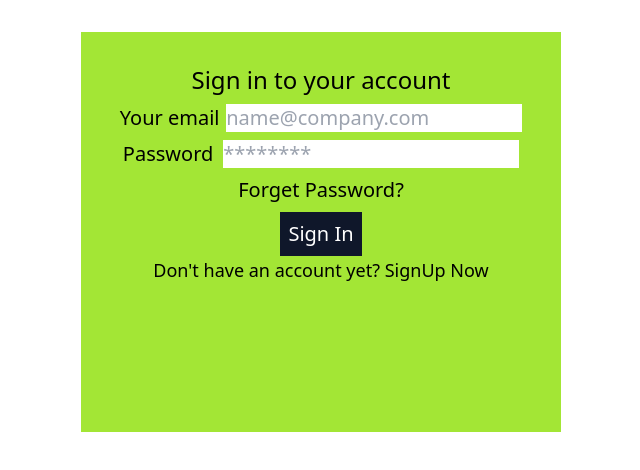
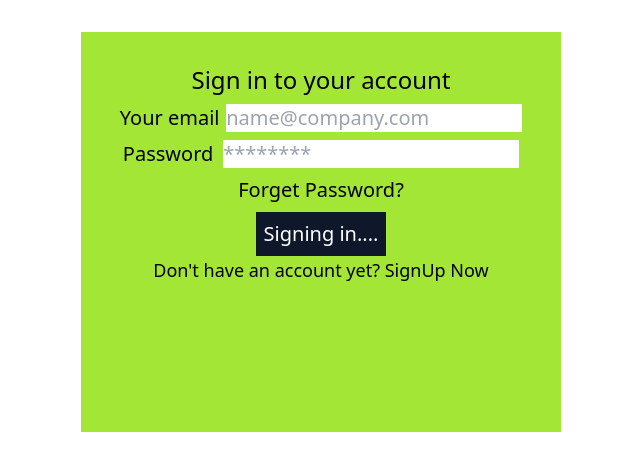
Before and after one commit to sarb001/ReserveaRoom, a React (Vite) app in the folder frontend/: page /login in a window 1280 px wide. Shown: the top 470 px of the page, without its empty margins (319-959 px from the left). Built offline with nearby package versions, Linux system fonts and the light colour scheme; no server answers; a web font is replaced by a local one.

Commit message:
button  -loader works

```diff
--- a/frontend/src/components/Login/Login.jsx
+++ b/frontend/src/components/Login/Login.jsx
@@ -1,5 +1,5 @@
 import React, { useState } from 'react';
-import { useDispatch  } from 'react-redux';
+import { useDispatch, useSelector  } from 'react-redux';
 import  { NavLink } from 'react-router-dom' ;
 import  { useNavigate }  from 'react-router-dom' ;
 import { UserLogin } from '../Actions/UserActions';
@@ -11,6 +11,8 @@ const Login = () => {
 
     const navigate = useNavigate();
     const dispatch = useDispatch();
+
+    const { loading } = useSelector(state => state.user);
 
     const Loginhandler = async(e) => {
       console.log('reaching Login');
@@ -54,7 +56,7 @@ const Login = () => {
 
               <div className='sm:text-center'>
                 <button className='p-2 bg-slate-900 text-white'>
-                  Sign In
+                   {loading ? "Signing in...."  : " Sign In "}
                 </button>
               </div>
 
--- a/frontend/src/components/Navbar/Navbar.jsx
+++ b/frontend/src/components/Navbar/Navbar.jsx
@@ -74,8 +74,9 @@ const Navbar = () => {
                       <>
                     <li  className='py-2'>
                       <button className='bg-slate-100 text-blue-600 p-1'
-                        onClick={LogoutHandler}
-                        > Logout
+                        onClick={LogoutHandler}>
+                          {loading ? "Logging Out.." : "Logout"}
+
                         </button>
                     </li>
 
--- a/frontend/src/components/Register/Register.jsx
+++ b/frontend/src/components/Register/Register.jsx
@@ -1,6 +1,6 @@
 import React, { useState } from 'react';
 import  { NavLink } from 'react-router-dom' ;
-import { useDispatch  } from 'react-redux';
+import { useDispatch, useSelector  } from 'react-redux';
 import { UserRegister } from '../Actions/UserActions';
 import { useNavigate } from 'react-router-dom'
 
@@ -11,6 +11,9 @@ const Register = () => {
 
    const dispatch = useDispatch();
    const navigate = useNavigate();
+
+
+   const { loading } = useSelector(state => state.user);
 
    const HandleRegistration = async(e) => {
         e.preventDefault();
@@ -59,7 +62,8 @@ const Register = () => {
 
                     <div className='sm:text-center'>
                       <button className='p-2 bg-slate-900 text-white'>
-                        Create an Account
+                       {loading ? "Creating... " : "Create an Account "}
+
                       </button>
                     </div>
 
```
